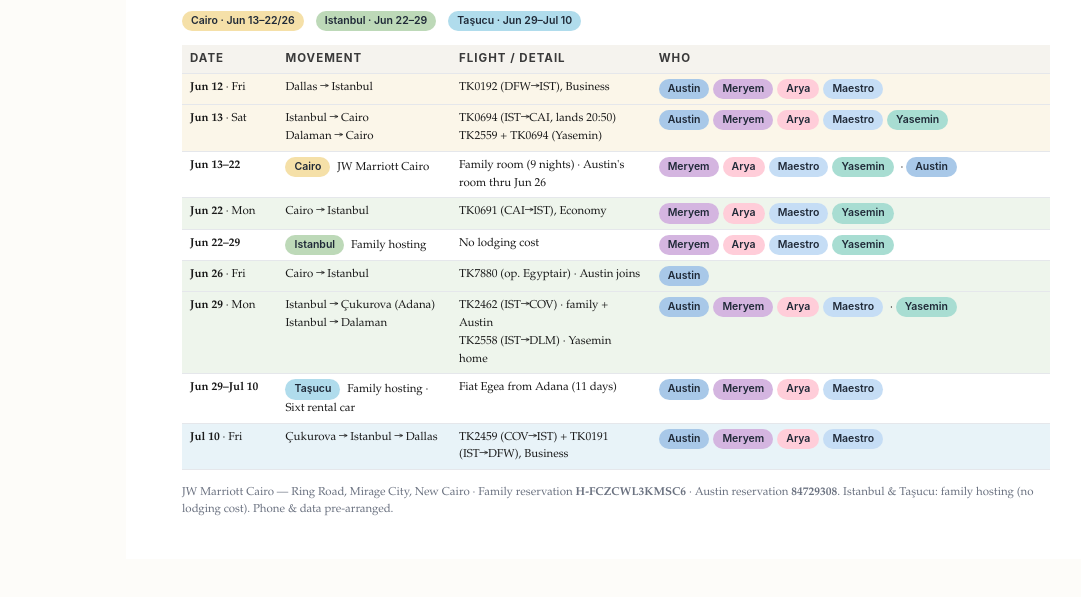
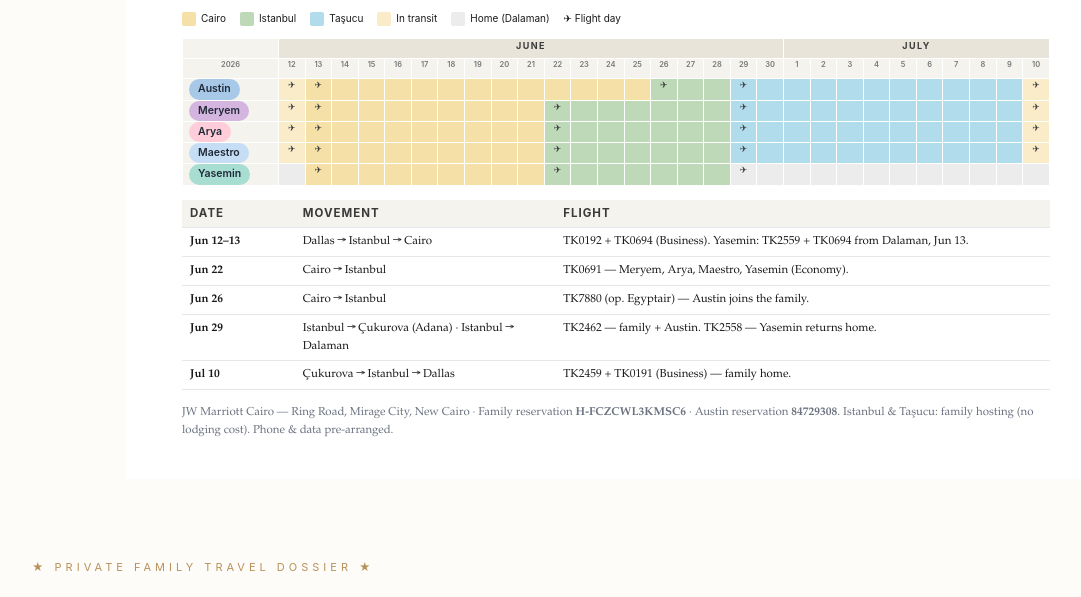
Before and after one commit to meryem444/meryem444.github.io, a plain HTML site: page SummerTrip2026.html in a window 1280 px wide. Shown: the part 144-741 px from the top of the page, without its empty margins (24-1105 px from the left). Drawn offline with Linux system fonts and the light colour scheme.

Commit message:
Update SummerTrip2026.html

```diff
--- a/SummerTrip2026.html
+++ b/SummerTrip2026.html
@@ -394,76 +394,79 @@
   <h1 style="font-family:'Didot','Bodoni 72','Playfair Display',serif;font-size:32px;font-weight:400;margin:0 0 4px;letter-spacing:-0.5px;">One-Page Itinerary</h1>
   <div style="font-size:13px;color:var(--soft-ink);font-style:italic;margin-bottom:14px;">Dallas · Cairo · Istanbul · Taşucu — June 12 to July 10, 2026</div>
 
-  <div style="display:flex;gap:8px;flex-wrap:wrap;margin-bottom:14px;font-size:10.5px;font-family:-apple-system,sans-serif;">
-    <span class="pill cairo">Cairo · Jun 13–22/26</span>
-    <span class="pill istanbul">Istanbul · Jun 22–29</span>
-    <span class="pill tasucu">Taşucu · Jun 29–Jul 10</span>
-  </div>
-
-  <table class="tight">
+  <div style="display:flex;gap:14px;flex-wrap:wrap;margin-bottom:12px;font-size:10px;font-family:-apple-system,sans-serif;align-items:center;">
+    <span style="display:inline-flex;align-items:center;gap:5px;"><span style="width:14px;height:14px;background:var(--cairo);display:inline-block;border-radius:2px;"></span> Cairo</span>
+    <span style="display:inline-flex;align-items:center;gap:5px;"><span style="width:14px;height:14px;background:var(--istanbul);display:inline-block;border-radius:2px;"></span> Istanbul</span>
+    <span style="display:inline-flex;align-items:center;gap:5px;"><span style="width:14px;height:14px;background:var(--tasucu);display:inline-block;border-radius:2px;"></span> Taşucu</span>
+    <span style="display:inline-flex;align-items:center;gap:5px;"><span style="width:14px;height:14px;background:#faecc8;display:inline-block;border-radius:2px;"></span> In transit</span>
+    <span style="display:inline-flex;align-items:center;gap:5px;"><span style="width:14px;height:14px;background:#ececec;display:inline-block;border-radius:2px;"></span> Home (Dalaman)</span>
+    <span style="display:inline-flex;align-items:center;gap:5px;">✈ Flight day</span>
+  </div>
+
+  <style>
+    .gantt { border-collapse:collapse; width:100%; table-layout:fixed; }
+    .gantt th, .gantt td { border:1px solid #fff; text-align:center; font-size:8.5px; padding:0; height:20px; }
+    .gantt .lbl { text-align:left; padding:0 6px; font-size:10px; font-weight:600; white-space:nowrap; width:96px; background:#f5f3ee; font-family:-apple-system,sans-serif; }
+    .gantt .mon { background:#e8e4da; font-size:9px; letter-spacing:1.5px; text-transform:uppercase; font-family:-apple-system,sans-serif; color:var(--soft-ink); }
+    .gantt .dy { background:#f5f3ee; font-size:7.5px; color:#777; font-weight:600; font-family:-apple-system,sans-serif; }
+    .gantt .g-c { background:var(--cairo); }
+    .gantt .g-i { background:var(--istanbul); }
+    .gantt .g-k { background:var(--tasucu); }
+    .gantt .g-h { background:#ececec; color:#bbb; }
+    .gantt .g-t { background:#faecc8; }
+    .gantt .fly { font-size:9px; color:#3a3a3a; }
+  </style>
+
+  <table class="gantt">
     <thead>
       <tr>
-        <th style="width:11%">Date</th>
-        <th style="width:20%">Movement</th>
-        <th style="width:23%">Flight / Detail</th>
-        <th>Who</th>
+        <th class="lbl"></th>
+        <th class="mon" colspan="19">June</th>
+        <th class="mon" colspan="10">July</th>
+      </tr>
+      <tr>
+        <td class="dy">2026</td>
+        <td class="dy">12</td><td class="dy">13</td><td class="dy">14</td><td class="dy">15</td><td class="dy">16</td><td class="dy">17</td><td class="dy">18</td><td class="dy">19</td><td class="dy">20</td><td class="dy">21</td><td class="dy">22</td><td class="dy">23</td><td class="dy">24</td><td class="dy">25</td><td class="dy">26</td><td class="dy">27</td><td class="dy">28</td><td class="dy">29</td><td class="dy">30</td>
+        <td class="dy">1</td><td class="dy">2</td><td class="dy">3</td><td class="dy">4</td><td class="dy">5</td><td class="dy">6</td><td class="dy">7</td><td class="dy">8</td><td class="dy">9</td><td class="dy">10</td>
       </tr>
     </thead>
     <tbody>
-      <tr style="background:#fbf6e9;">
-        <td><strong>Jun 12</strong> · Fri</td>
-        <td>Dallas → Istanbul</td>
-        <td>TK0192 (DFW→IST), Business</td>
-        <td><span class="pill austin">Austin</span><span class="pill meryem">Meryem</span><span class="pill arya">Arya</span><span class="pill maestro">Maestro</span></td>
-      </tr>
-      <tr style="background:#fbf6e9;">
-        <td><strong>Jun 13</strong> · Sat</td>
-        <td>Istanbul → Cairo<br>Dalaman → Cairo</td>
-        <td>TK0694 (IST→CAI, lands 20:50)<br>TK2559 + TK0694 (Yasemin)</td>
-        <td><span class="pill austin">Austin</span><span class="pill meryem">Meryem</span><span class="pill arya">Arya</span><span class="pill maestro">Maestro</span><span class="pill yasemin">Yasemin</span></td>
+      <tr>
+        <td class="lbl"><span class="pill austin" style="margin:0;">Austin</span></td>
+        <td class="g-t fly">✈</td><td class="g-c fly">✈</td><td class="g-c"></td><td class="g-c"></td><td class="g-c"></td><td class="g-c"></td><td class="g-c"></td><td class="g-c"></td><td class="g-c"></td><td class="g-c"></td><td class="g-c"></td><td class="g-c"></td><td class="g-c"></td><td class="g-c"></td><td class="g-i fly">✈</td><td class="g-i"></td><td class="g-i"></td><td class="g-k fly">✈</td><td class="g-k"></td>
+        <td class="g-k"></td><td class="g-k"></td><td class="g-k"></td><td class="g-k"></td><td class="g-k"></td><td class="g-k"></td><td class="g-k"></td><td class="g-k"></td><td class="g-k"></td><td class="g-t fly">✈</td>
       </tr>
       <tr>
-        <td><strong>Jun 13–22</strong></td>
-        <td><span class="pill cairo">Cairo</span> JW Marriott Cairo</td>
-        <td>Family room (9 nights) · Austin's room thru Jun 26</td>
-        <td><span class="pill meryem">Meryem</span><span class="pill arya">Arya</span><span class="pill maestro">Maestro</span><span class="pill yasemin">Yasemin</span> · <span class="pill austin">Austin</span></td>
-      </tr>
-      <tr style="background:#eef5ec;">
-        <td><strong>Jun 22</strong> · Mon</td>
-        <td>Cairo → Istanbul</td>
-        <td>TK0691 (CAI→IST), Economy</td>
-        <td><span class="pill meryem">Meryem</span><span class="pill arya">Arya</span><span class="pill maestro">Maestro</span><span class="pill yasemin">Yasemin</span></td>
+        <td class="lbl"><span class="pill meryem" style="margin:0;">Meryem</span></td>
+        <td class="g-t fly">✈</td><td class="g-c fly">✈</td><td class="g-c"></td><td class="g-c"></td><td class="g-c"></td><td class="g-c"></td><td class="g-c"></td><td class="g-c"></td><td class="g-c"></td><td class="g-c"></td><td class="g-i fly">✈</td><td class="g-i"></td><td class="g-i"></td><td class="g-i"></td><td class="g-i"></td><td class="g-i"></td><td class="g-i"></td><td class="g-k fly">✈</td><td class="g-k"></td>
+        <td class="g-k"></td><td class="g-k"></td><td class="g-k"></td><td class="g-k"></td><td class="g-k"></td><td class="g-k"></td><td class="g-k"></td><td class="g-k"></td><td class="g-k"></td><td class="g-t fly">✈</td>
       </tr>
       <tr>
-        <td><strong>Jun 22–29</strong></td>
-        <td><span class="pill istanbul">Istanbul</span> Family hosting</td>
-        <td>No lodging cost</td>
-        <td><span class="pill meryem">Meryem</span><span class="pill arya">Arya</span><span class="pill maestro">Maestro</span><span class="pill yasemin">Yasemin</span></td>
-      </tr>
-      <tr style="background:#eef5ec;">
-        <td><strong>Jun 26</strong> · Fri</td>
-        <td>Cairo → Istanbul</td>
-        <td>TK7880 (op. Egyptair) · Austin joins</td>
-        <td><span class="pill austin">Austin</span></td>
-      </tr>
-      <tr style="background:#eef5ec;">
-        <td><strong>Jun 29</strong> · Mon</td>
-        <td>Istanbul → Çukurova (Adana)<br>Istanbul → Dalaman</td>
-        <td>TK2462 (IST→COV) · family + Austin<br>TK2558 (IST→DLM) · Yasemin home</td>
-        <td><span class="pill austin">Austin</span><span class="pill meryem">Meryem</span><span class="pill arya">Arya</span><span class="pill maestro">Maestro</span> · <span class="pill yasemin">Yasemin</span></td>
+        <td class="lbl"><span class="pill arya" style="margin:0;">Arya</span></td>
+        <td class="g-t fly">✈</td><td class="g-c fly">✈</td><td class="g-c"></td><td class="g-c"></td><td class="g-c"></td><td class="g-c"></td><td class="g-c"></td><td class="g-c"></td><td class="g-c"></td><td class="g-c"></td><td class="g-i fly">✈</td><td class="g-i"></td><td class="g-i"></td><td class="g-i"></td><td class="g-i"></td><td class="g-i"></td><td class="g-i"></td><td class="g-k fly">✈</td><td class="g-k"></td>
+        <td class="g-k"></td><td class="g-k"></td><td class="g-k"></td><td class="g-k"></td><td class="g-k"></td><td class="g-k"></td><td class="g-k"></td><td class="g-k"></td><td class="g-k"></td><td class="g-t fly">✈</td>
       </tr>
       <tr>
-        <td><strong>Jun 29–Jul 10</strong></td>
-        <td><span class="pill tasucu">Taşucu</span> Family hosting · Sixt rental car</td>
-        <td>Fiat Egea from Adana (11 days)</td>
-        <td><span class="pill austin">Austin</span><span class="pill meryem">Meryem</span><span class="pill arya">Arya</span><span class="pill maestro">Maestro</span></td>
+        <td class="lbl"><span class="pill maestro" style="margin:0;">Maestro</span></td>
+        <td class="g-t fly">✈</td><td class="g-c fly">✈</td><td class="g-c"></td><td class="g-c"></td><td class="g-c"></td><td class="g-c"></td><td class="g-c"></td><td class="g-c"></td><td class="g-c"></td><td class="g-c"></td><td class="g-i fly">✈</td><td class="g-i"></td><td class="g-i"></td><td class="g-i"></td><td class="g-i"></td><td class="g-i"></td><td class="g-i"></td><td class="g-k fly">✈</td><td class="g-k"></td>
+        <td class="g-k"></td><td class="g-k"></td><td class="g-k"></td><td class="g-k"></td><td class="g-k"></td><td class="g-k"></td><td class="g-k"></td><td class="g-k"></td><td class="g-k"></td><td class="g-t fly">✈</td>
       </tr>
-      <tr style="background:#e8f3f8;">
-        <td><strong>Jul 10</strong> · Fri</td>
-        <td>Çukurova → Istanbul → Dallas</td>
-        <td>TK2459 (COV→IST) + TK0191 (IST→DFW), Business</td>
-        <td><span class="pill austin">Austin</span><span class="pill meryem">Meryem</span><span class="pill arya">Arya</span><span class="pill maestro">Maestro</span></td>
+      <tr>
+        <td class="lbl"><span class="pill yasemin" style="margin:0;">Yasemin</span></td>
+        <td class="g-h"></td><td class="g-c fly">✈</td><td class="g-c"></td><td class="g-c"></td><td class="g-c"></td><td class="g-c"></td><td class="g-c"></td><td class="g-c"></td><td class="g-c"></td><td class="g-c"></td><td class="g-i fly">✈</td><td class="g-i"></td><td class="g-i"></td><td class="g-i"></td><td class="g-i"></td><td class="g-i"></td><td class="g-i"></td><td class="g-h fly">✈</td><td class="g-h"></td>
+        <td class="g-h"></td><td class="g-h"></td><td class="g-h"></td><td class="g-h"></td><td class="g-h"></td><td class="g-h"></td><td class="g-h"></td><td class="g-h"></td><td class="g-h"></td><td class="g-h"></td>
       </tr>
+    </tbody>
+  </table>
+
+  <table class="tight" style="margin-top:14px;">
+    <thead><tr><th style="width:13%">Date</th><th style="width:30%">Movement</th><th>Flight</th></tr></thead>
+    <tbody>
+      <tr><td><strong>Jun 12–13</strong></td><td>Dallas → Istanbul → Cairo</td><td>TK0192 + TK0694 (Business). Yasemin: TK2559 + TK0694 from Dalaman, Jun 13.</td></tr>
+      <tr><td><strong>Jun 22</strong></td><td>Cairo → Istanbul</td><td>TK0691 — Meryem, Arya, Maestro, Yasemin (Economy).</td></tr>
+      <tr><td><strong>Jun 26</strong></td><td>Cairo → Istanbul</td><td>TK7880 (op. Egyptair) — Austin joins the family.</td></tr>
+      <tr><td><strong>Jun 29</strong></td><td>Istanbul → Çukurova (Adana) · Istanbul → Dalaman</td><td>TK2462 — family + Austin. TK2558 — Yasemin returns home.</td></tr>
+      <tr><td><strong>Jul 10</strong></td><td>Çukurova → Istanbul → Dallas</td><td>TK2459 + TK0191 (Business) — family home.</td></tr>
     </tbody>
   </table>
 
```
